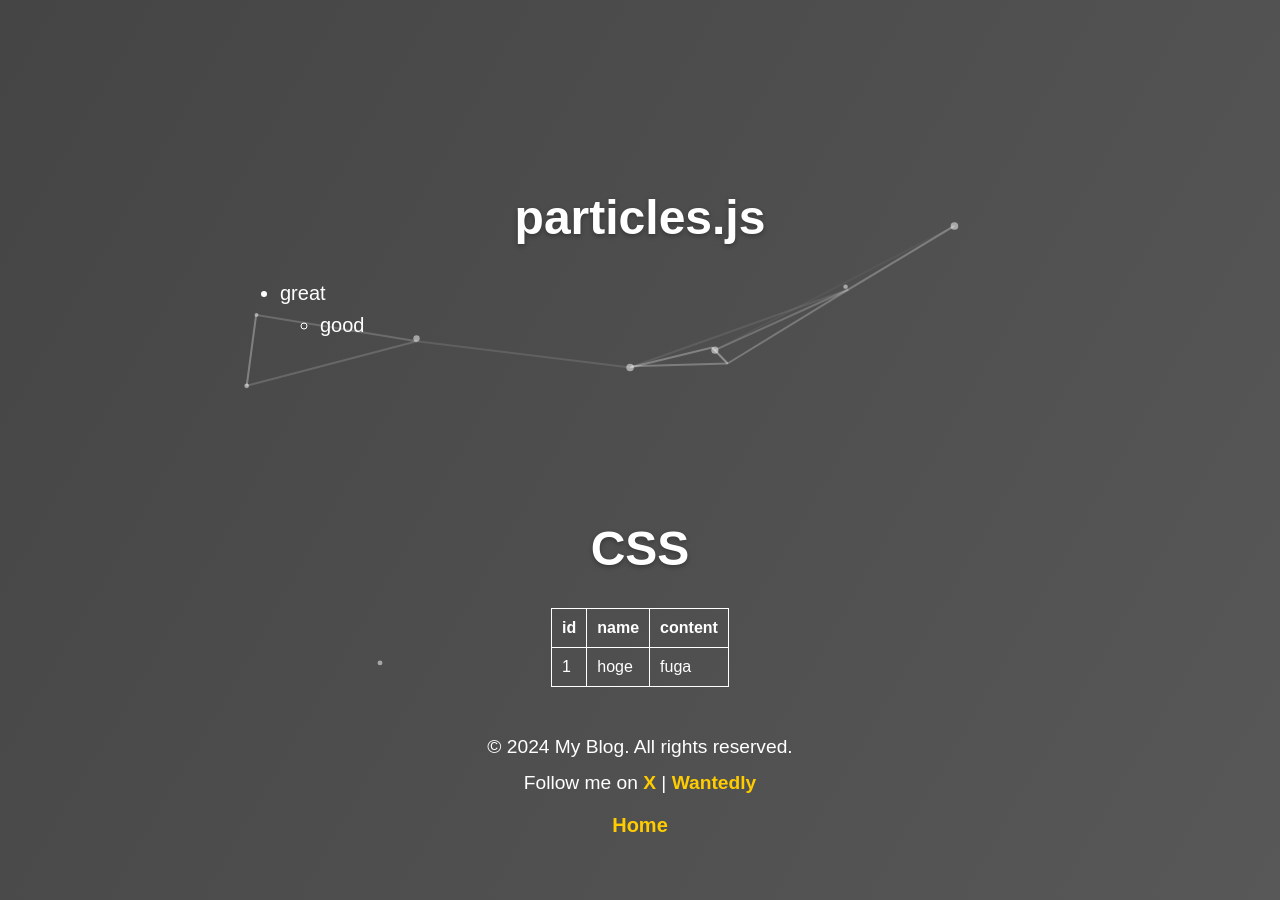
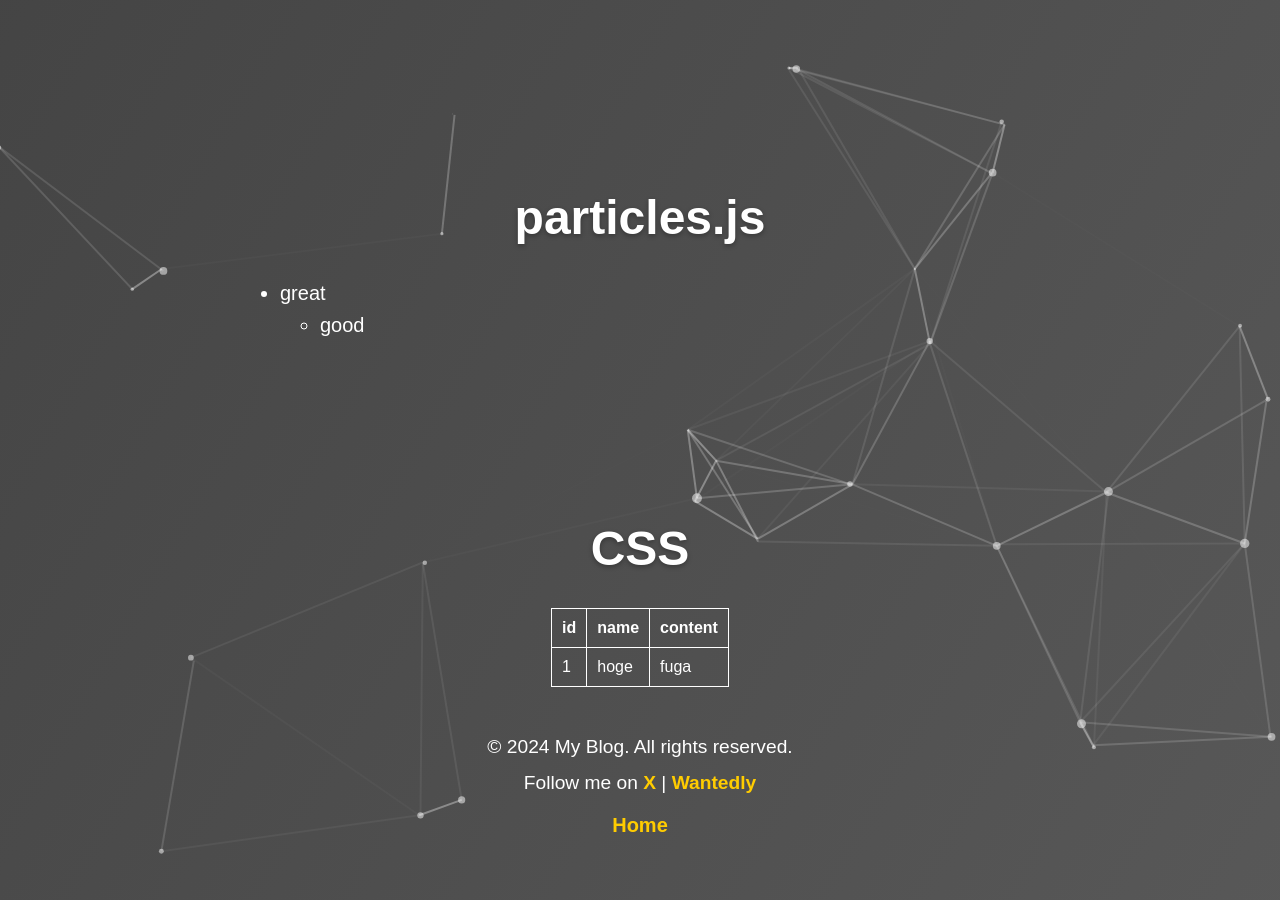
Before and after one commit to 0Cuopen/0cuopen.github.io, a Jekyll site: the page built from particles.md, in a window 1280 px wide. Built offline with Jekyll 4.4.1, drawn with Linux system fonts in a browser that asks for light colours.

Commit message:
test particles.js

```diff
--- a/_layouts/particles.html
+++ b/_layouts/particles.html
@@ -14,22 +14,14 @@
     <meta name="twitter:url" content="{{ page.url }}">
     <title>{{ page.title }}</title>
     <link rel="stylesheet" href='../assets/css/style.css'>
-    <style>
-        .particles-wrapper {
-            position:relative;
-        }
-    </style>
 </head>
-<body>
+<body id="particles-js">
     <header>
         <script src="../javascript/particles.min.js"></script>
         <script src="../javascript/app.js"></script>
     </header>
     <main>
-        <div class="particles-wrapper">
-            <div id="particles-js"></div>
-            {{ content }}
-        </div>
+        {{ content }}
     </main>
 
     <footer class="blog-footer">
--- a/javascript/app.js
+++ b/javascript/app.js
@@ -1,3 +1,3 @@
-particlesJS.load('particles-js', 'javascript/particles.json', function() {
+particlesJS.load('particles-js', '../javascript/particles.json', function() {
   console.log('callback - particles.js config loaded');
 });
```
